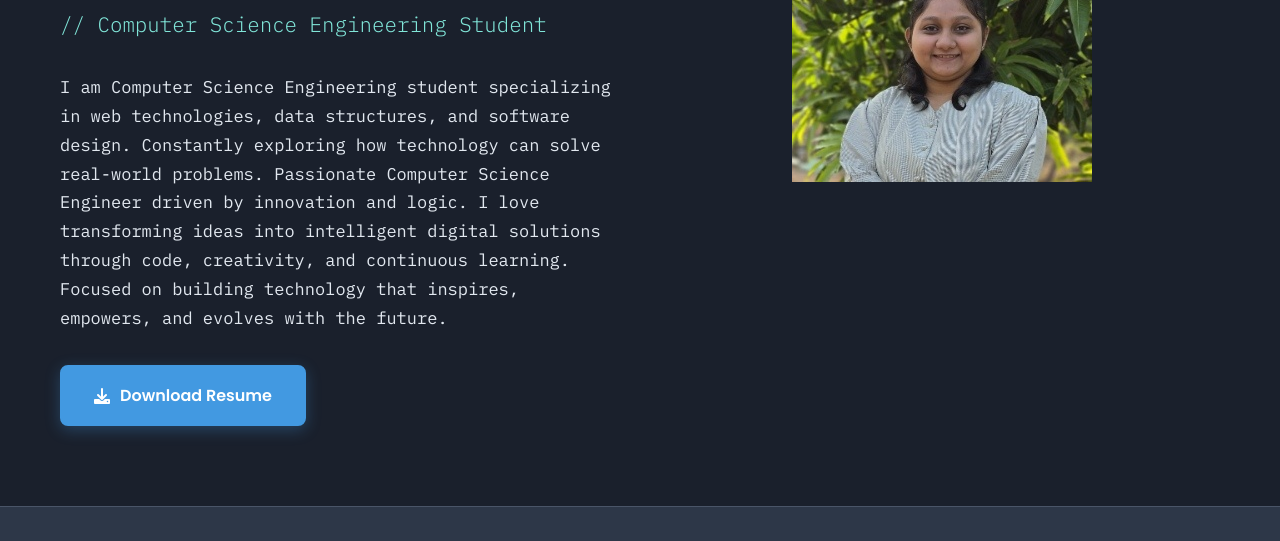
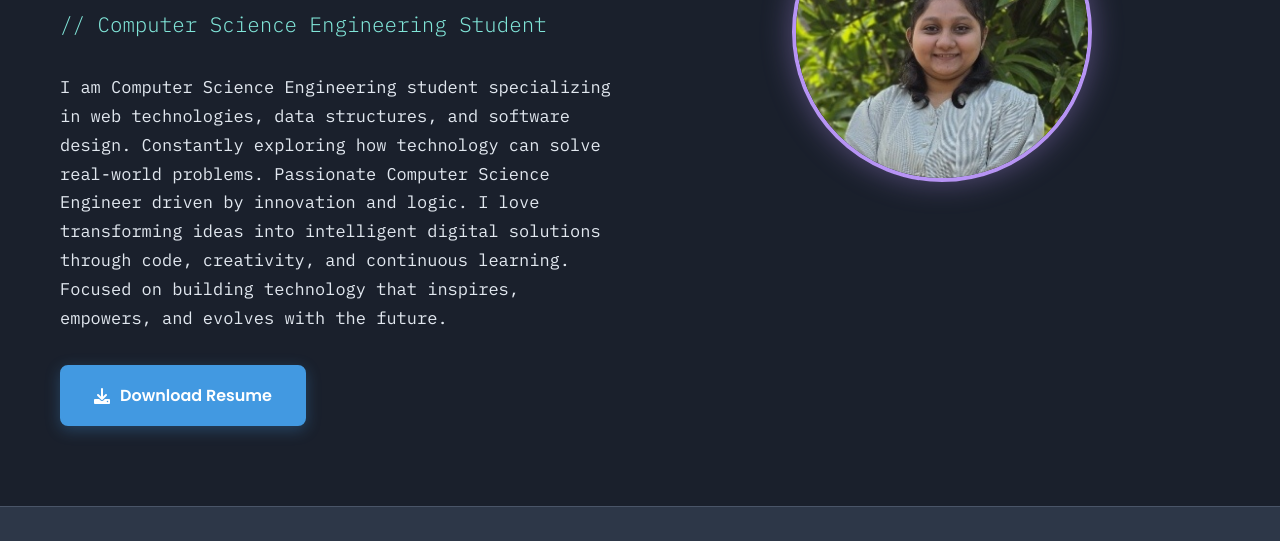
Before and after one commit to devanshi667/DevanshiSavaliya_PortfolioWebsite, a plain HTML site: page index.html in a window 1280 px wide. Shown: the part 474-1015 px from the top of the page. Drawn offline with Linux system fonts and the light colour scheme.

Commit message:
Add files via upload

```diff
--- a/index.html
+++ b/index.html
@@ -6,7 +6,7 @@
     <title>Devanshi Savaliya - Portfolio</title>
     <link rel="stylesheet" href="css/style.css">
     <link rel="stylesheet" href="css/deep-tech-theme.css">
-    <link rel="stylesheet" href="css/home-photo-square.css">
+    <link rel="stylesheet" href="css/home-circle-photo.css">
     <link href="https://cdnjs.cloudflare.com/ajax/libs/font-awesome/6.0.0/css/all.min.css" rel="stylesheet">
 </head>
 <body>
```
